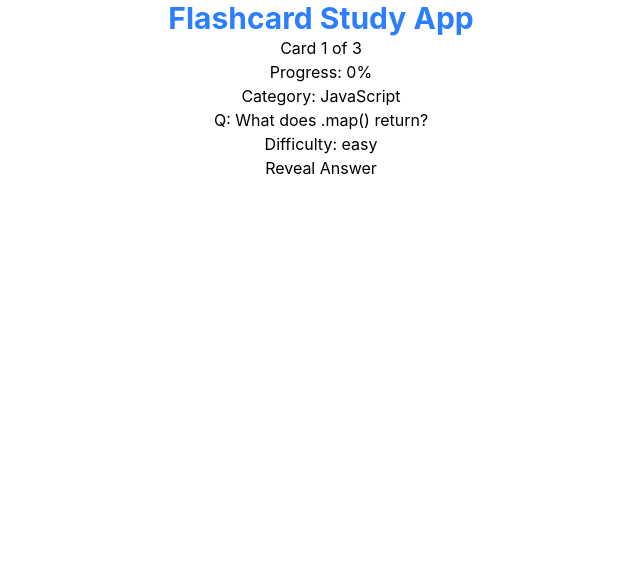
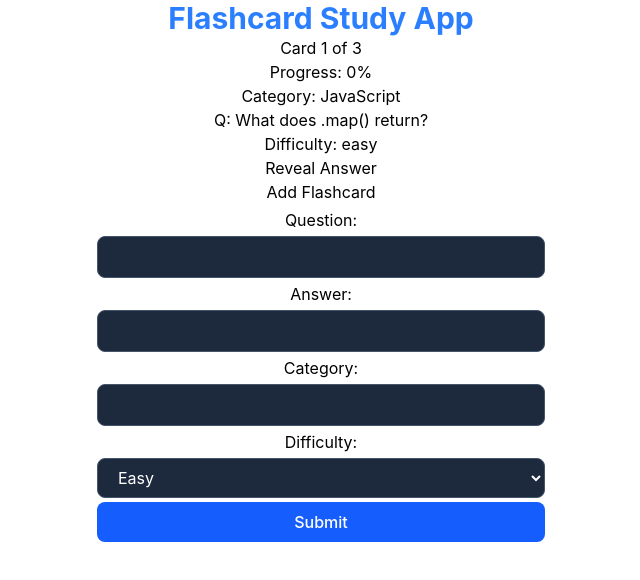
Before and after one commit to DesmonFur/Flashcard-Study-App, a React (Vite) app: page / in a window 1280 px wide. Shown: the top 580 px of the page, without its empty margins (319-959 px from the left). Built offline with nearby package versions, Linux system fonts and the light colour scheme.

Commit message:
feat: add flashcard creation form

```diff
--- a/src/App.tsx
+++ b/src/App.tsx
@@ -4,10 +4,13 @@ import type { Flashcard } from "./types";
 import { FlashcardViewer } from "./components/FlashcardViewer";
 import { StudyStats } from "./components/StudyStats";
 import { ProgressBar } from "./components/ProgressBar";
+import { FlashcardForm } from "./components/FlashcardForm";
 import "./App.css";
 
 function App() {
-  const [flashcards] = useState<Flashcard[]>(() => starterFlashcards);
+  const [flashcards, setFlashcards] = useState<Flashcard[]>(
+    () => starterFlashcards,
+  );
   const [currentIndex, setCurrentIndex] = useState(0);
   const [isAnswerVisible, setIsAnswerVisible] = useState(false);
   const [correctCount, setCorrectCount] = useState(0);
@@ -33,6 +36,10 @@ function App() {
     setCorrectCount(0);
     setWrongCount(0);
     setIsAnswerVisible(false);
+  }
+
+  function handleAdd(flashcard: Flashcard): void {
+    setFlashcards((prev) => [...prev, flashcard]);
   }
   if (isSessionComplete)
     return (
@@ -60,6 +67,7 @@ function App() {
         onRevealAnswer={handleRevealAnswer}
         onAnswer={handleAnswer}
       />
+      <FlashcardForm onAdd={handleAdd} />
     </>
   );
 }
--- /dev/null
+++ b/src/components/FlashcardForm.tsx
@@ -0,0 +1,124 @@
+import type { Flashcard, Difficulty } from "../types";
+import type { FormEvent, JSX } from "react";
+import { useState } from "react";
+
+type FlashcardFormProps = {
+  onAdd: (flashcard: Flashcard) => void;
+};
+
+export function FlashcardForm({ onAdd }: FlashcardFormProps): JSX.Element {
+  const [question, setQuestion] = useState("");
+  const [answer, setAnswer] = useState("");
+  const [category, setCategory] = useState("");
+  const [difficulty, setDifficulty] = useState<Difficulty>("easy");
+  const [errors, setErrors] = useState<string[]>([]);
+
+  function submitForm(e: FormEvent<HTMLFormElement>): void {
+    e.preventDefault();
+    setErrors([]);
+    const newErrors: string[] = [];
+
+    if (!question.trim()) {
+      newErrors.push("question field cannot be blank");
+    }
+
+    if (!answer.trim()) {
+      newErrors.push("answer field cannot be blank");
+    }
+
+    if (!category.trim()) {
+      newErrors.push("category field cannot be blank");
+    }
+
+    if (newErrors.length > 0) {
+      setErrors(newErrors);
+      return;
+    }
+    onAdd({
+      id: crypto.randomUUID(),
+      question: question.trim(),
+      answer: answer.trim(),
+      category: category.trim(),
+      difficulty,
+    });
+    setQuestion("");
+    setAnswer("");
+    setCategory("");
+    setDifficulty("easy");
+  }
+
+  return (
+    <>
+      {errors.length > 0 && (
+        <ul className="  text-red-600">
+          {errors.map((message) => (
+            <li key={message}>{message}</li>
+          ))}
+        </ul>
+      )}
+      <form
+        className="flex w-full max-w-md flex-col gap-1 mx-auto"
+        onSubmit={submitForm}
+      >
+        <h2>Add Flashcard</h2>
+        <div className="flex flex-col gap-1">
+          {" "}
+          <label htmlFor="question">Question:</label>
+          <input
+            id="question"
+            name="question"
+            className="w-full rounded-lg border border-slate-600 bg-slate-800 px-4 py-2 text-white focus:border-emerald-500 focus:outline-none"
+            type="text"
+            value={question}
+            onChange={(e) => setQuestion(e.target.value)}
+          />
+        </div>
+        <div className="flex flex-col gap-1">
+          {" "}
+          <label htmlFor="answer">Answer:</label>
+          <input
+            id="answer"
+            name="answer"
+            className="w-full rounded-lg border border-slate-600 bg-slate-800 px-4 py-2 text-white focus:border-emerald-500 focus:outline-none"
+            type="text"
+            value={answer}
+            onChange={(e) => setAnswer(e.target.value)}
+          />
+        </div>
+        <div className="flex flex-col gap-1">
+          {" "}
+          <label htmlFor="category">Category:</label>
+          <input
+            id="category"
+            name="category"
+            className="w-full rounded-lg border border-slate-600 bg-slate-800 px-4 py-2 text-white focus:border-emerald-500 focus:outline-none"
+            type="text"
+            value={category}
+            onChange={(e) => setCategory(e.target.value)}
+          />
+        </div>
+        <div className="flex flex-col gap-1">
+          {" "}
+          <label htmlFor="difficulty">Difficulty:</label>
+          <select
+            id="difficulty"
+            name="difficulty"
+            onChange={(e) => setDifficulty(e.target.value as Difficulty)}
+            value={difficulty}
+            className="w-full rounded-lg border border-slate-600 bg-slate-800 px-4 py-2 text-white focus:border-emerald-500 focus:outline-none"
+          >
+            <option value="easy">Easy</option>
+            <option value="medium">Medium</option>
+            <option value="hard">Hard</option>
+          </select>
+        </div>
+        <button
+          className="rounded-lg bg-blue-600 px-4 py-2 font-medium text-white hover:bg-blue-500"
+          type="submit"
+        >
+          Submit
+        </button>
+      </form>
+    </>
+  );
+}
```
